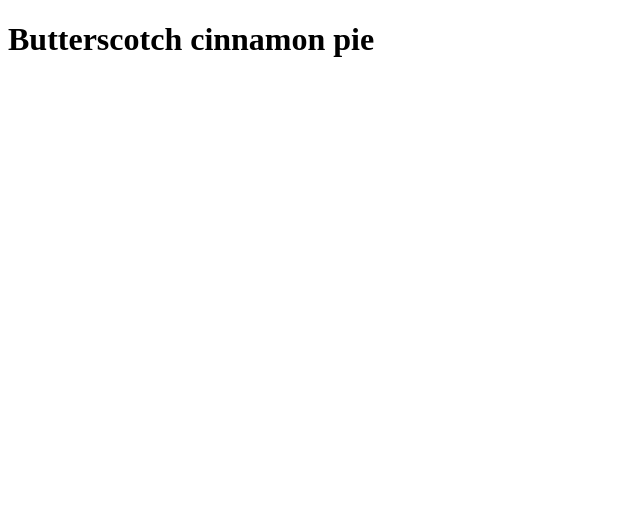
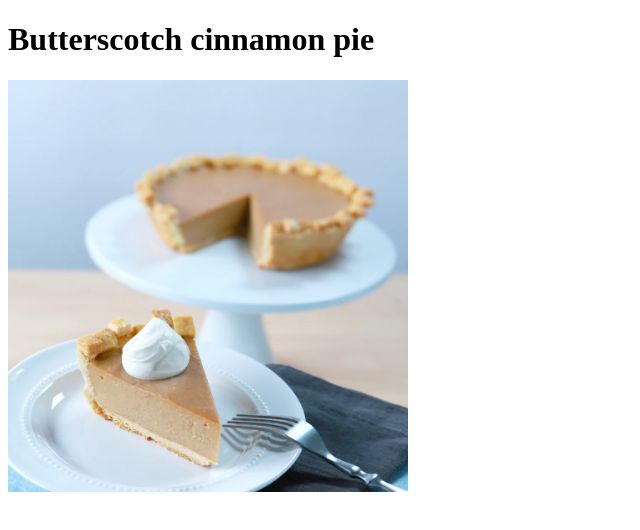
Before and after one commit to lolrochel/odin-recipes, a plain HTML site: page recipes/bcpie.html in a window 1280 px wide. Shown: the whole page, without its empty margins (0-640 px from the left). Drawn offline with Linux system fonts and the light colour scheme.

Commit message:
Add pie image and update bcpie.html

```diff
--- a/recipes/bcpie.html
+++ b/recipes/bcpie.html
@@ -7,5 +7,7 @@
 </head>
 <body>
   <h1>Butterscotch cinnamon pie</h1>
+  <img src="../images/pie.webp" width="400" alt="Slice of pie.">
+
 </body>
 </html>
```
Also changed, not shown: images/pie.webp (added).
